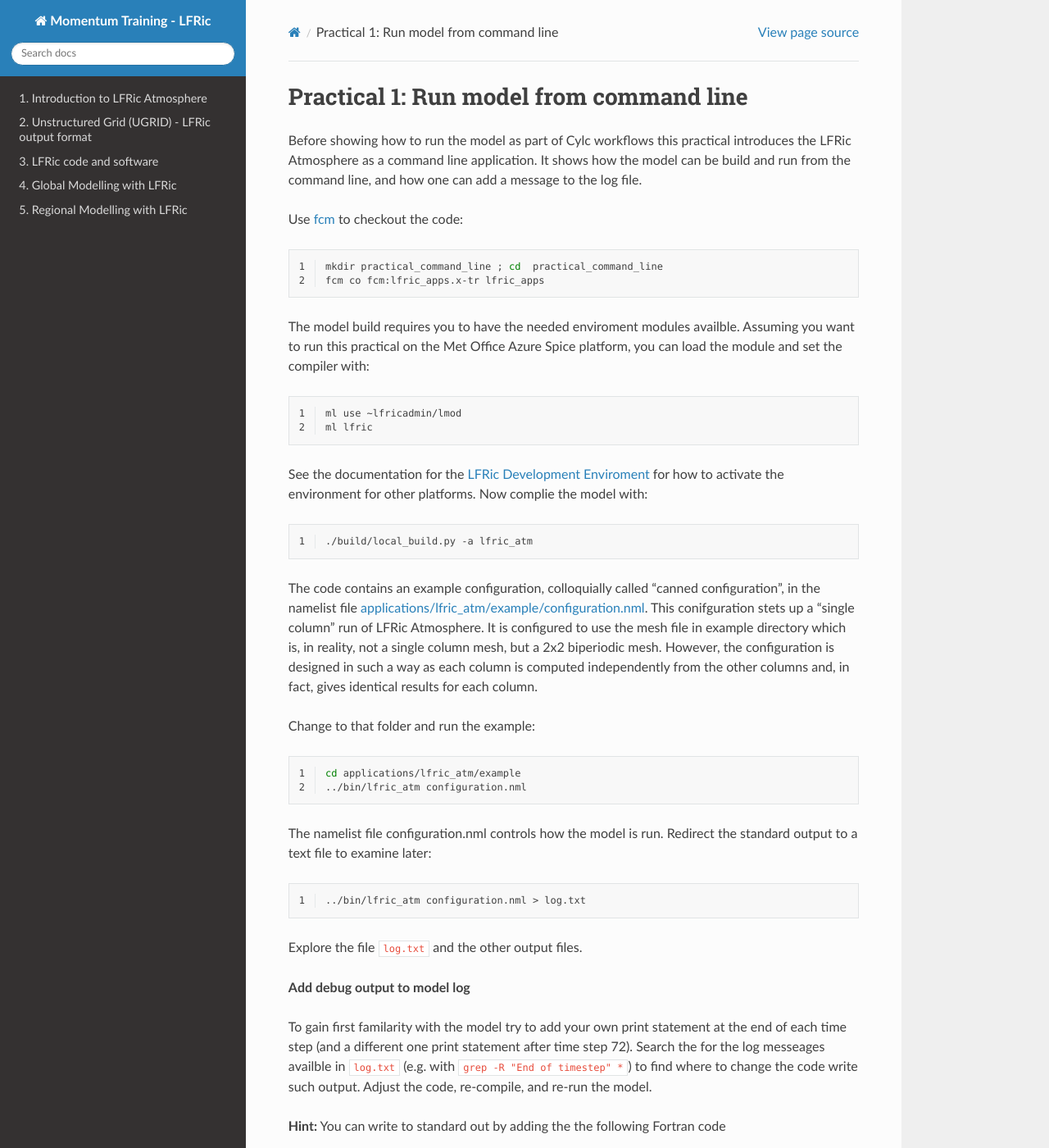
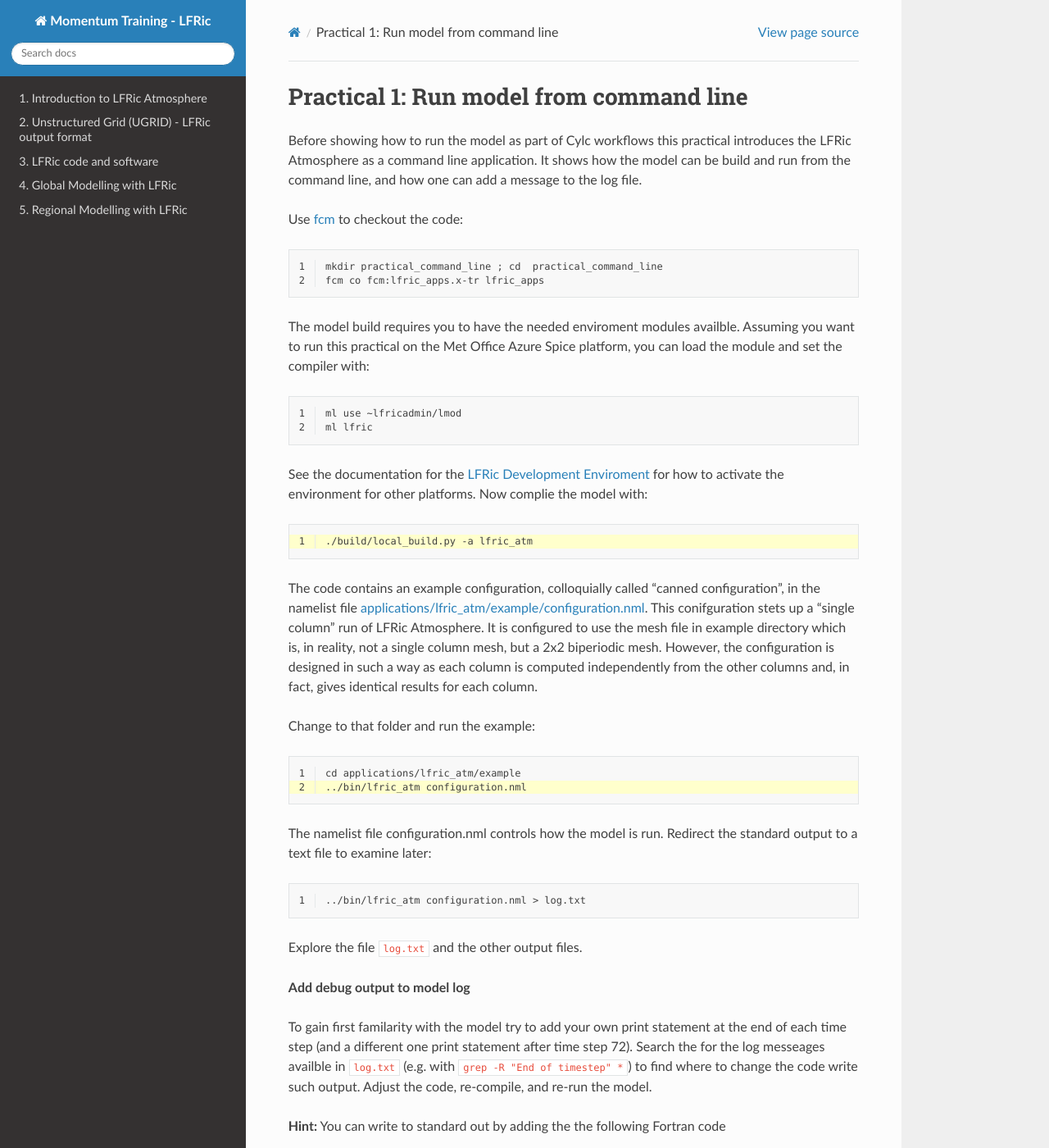
Before and after one commit to MetOffice/LFRic-Atmosphere-Training, a Sphinx documentation site: the page built from source/lfric_infrastructure/practical_command_line.rst, in a window 1280 px wide and 1400 px high. Shown: the whole window at 82% size. Built offline with Sphinx 7.4.7 and the Read the Docs theme 3.1.0, drawn with Linux system fonts in a browser that asks for light colours.

Commit message:
adjust colours of code examples in command line practical

```diff
--- a/source/lfric_infrastructure/practical_command_line.rst
+++ b/source/lfric_infrastructure/practical_command_line.rst
@@ -6,7 +6,7 @@
 
 Use `fcm <https://metomi.github.io/fcm/doc/user_guide/annex_quick_ref.html>`_ to checkout the code:
 
-.. code-block:: bash
+.. code-block:: text
    :linenos:
 
    mkdir practical_command_line ; cd  practical_command_line
@@ -31,8 +32,9 @@
 
 Change to that folder and run the example:
 
-.. code-block:: bash
+.. code-block:: text
    :linenos:
+   :emphasize-lines: 2
 
    cd applications/lfric_atm/example
    ../bin/lfric_atm configuration.nml
```
Also changed, not shown: other parts of source/lfric_infrastructure/practical_command_line.rst (+1 -0 lines).
